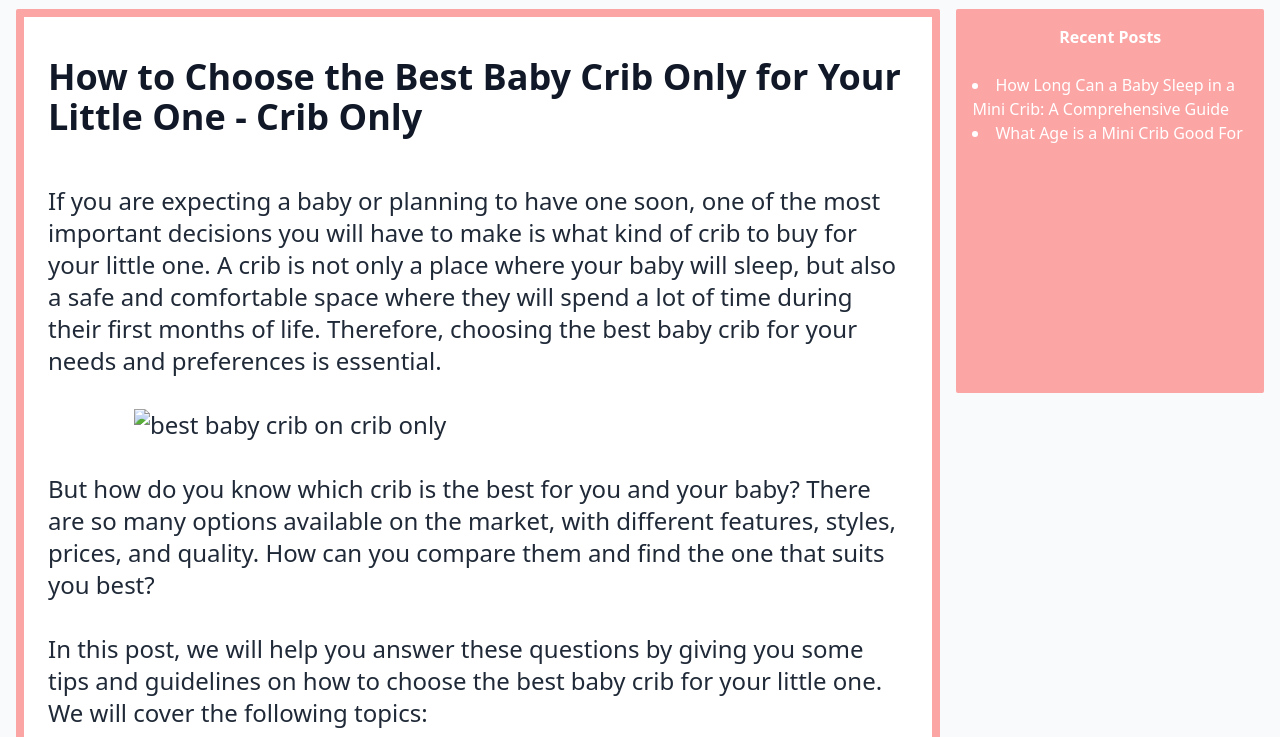
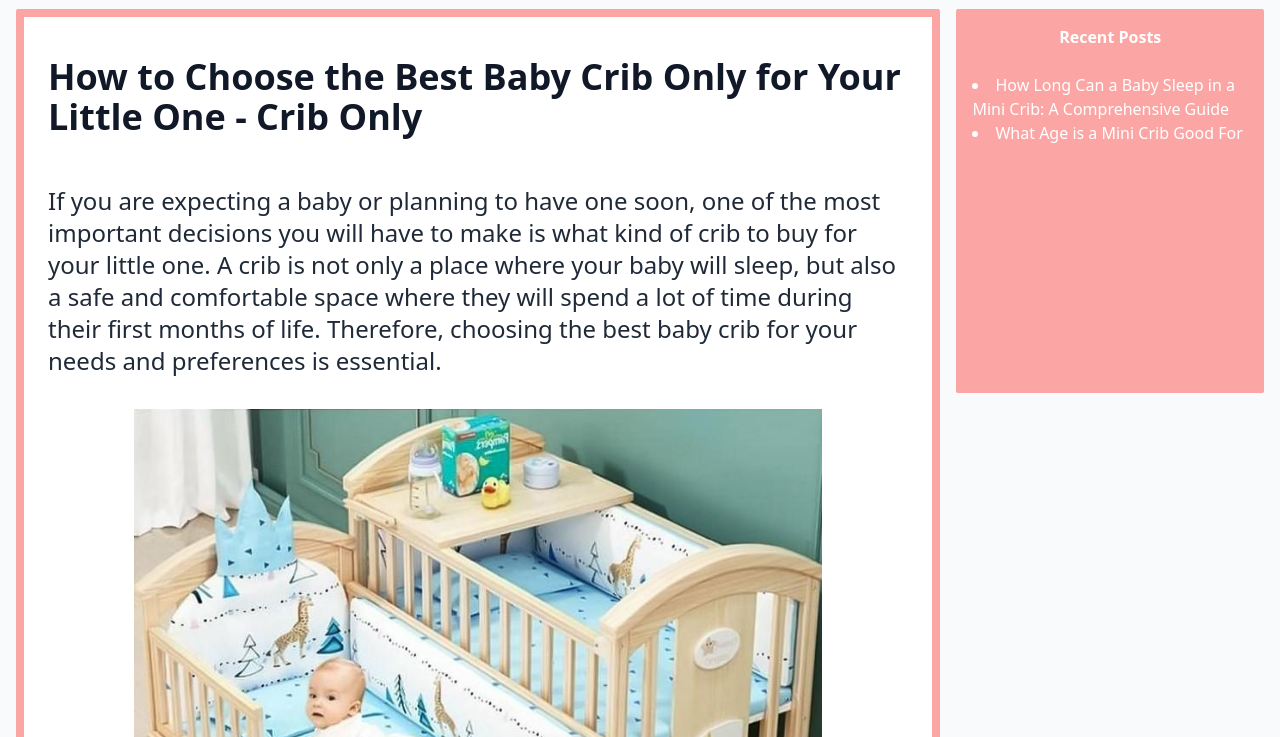
Before and after one commit to technologyworld00123/cribonly, a plain HTML site: page index.html in a window 1280 px wide. Shown: the part 63-800 px from the top of the page. Drawn offline with Linux system fonts and the light colour scheme.

Commit message:
Add files via upload

```diff
--- a/index.html
+++ b/index.html
@@ -118,7 +118,7 @@
 
                 </p>
                 <br>
-                <img class="m-auto sm:w-4/5" src="img/Best-Baby-crib.11ac742b.jpg" alt="best baby crib on crib only">
+                <img class="m-auto sm:w-4/5" src="/assets/Best-Baby-crib.11ac742b.jpg" alt="best baby crib on crib only">
                 <br>
                 <p>
                     But how do you know which crib is the best for you and your baby? There are so many options
```
